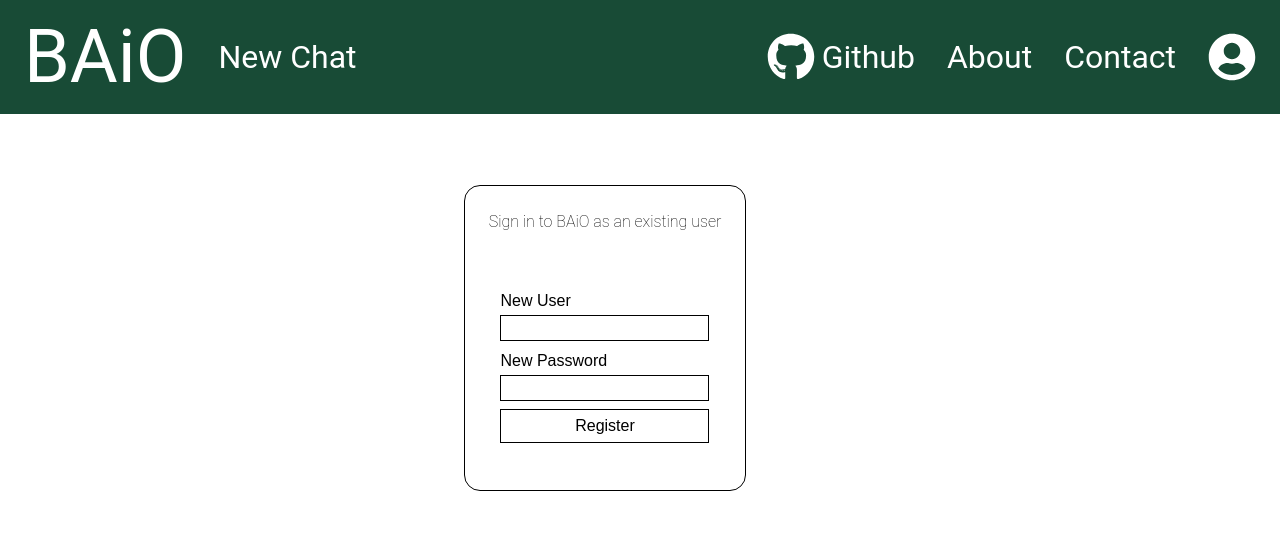
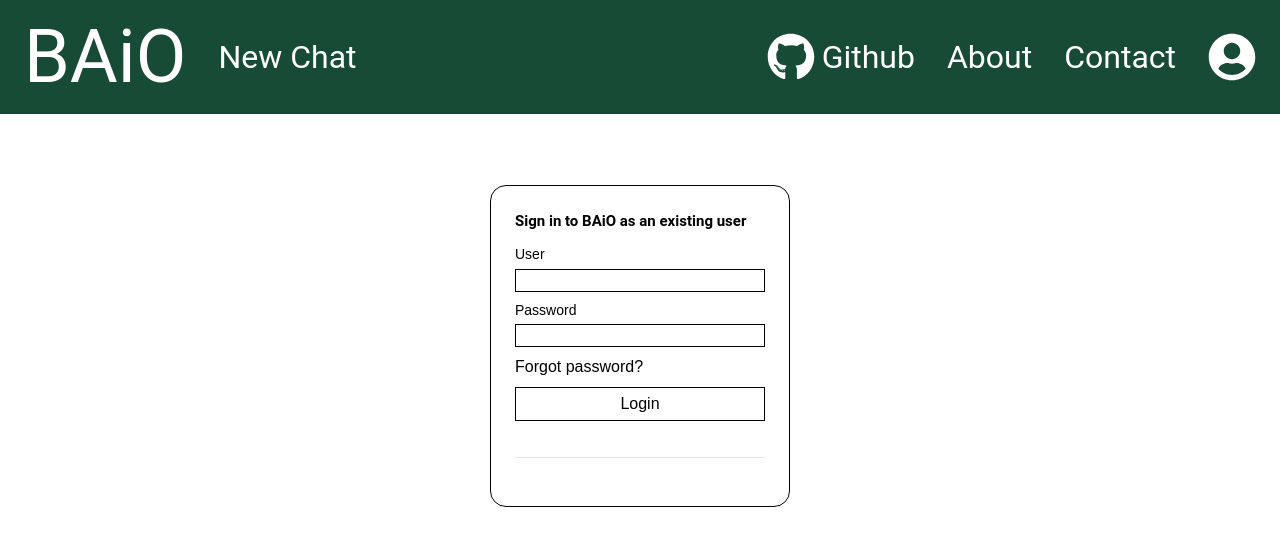
Before and after one commit to baioorg/BAiO_Frontend, a Next.js app in the folder baio_frontend/: page / in a window 1280 px wide. Shown: the top 546 px of the page. Built offline with nearby package versions, Linux system fonts and the light colour scheme.

Commit message:
building sign in form

```diff
--- a/baio_frontend/src/app/globals.css
+++ b/baio_frontend/src/app/globals.css
@@ -19,4 +19,9 @@ body {
   .text-balance {
     text-wrap: balance;
   }
+
+.link:hover {
+   text-decoration: underline;
 }
+
+}
--- a/baio_frontend/src/app/page.jsx
+++ b/baio_frontend/src/app/page.jsx
@@ -1,5 +1,5 @@
 import Header from "@/components/Header/Header";
-import LoginPage from "@/components/RegistrationPage/RegistrationPage"
+import LoginPage from "@/components/LoginPage/LoginPage"
 
 export default function App() {
   return (
--- a/baio_frontend/src/components/RegistrationPage/RegistrationForm.jsx
+++ b/baio_frontend/src/components/LoginPage/LoginForm.jsx
@@ -1,9 +1,11 @@
-//Adapted from https://github.com/KWaloen/My-Portolio-Website/blob/main/src/app/ReactProjects/LoginPage/page.tsx
+//https://github.com/KWaloen/My-Portolio-Website/blob/main/src/app/ReactProjects/LoginPage/LogInForm.tsx
 
-import { useState } from "react"
-import "./registrationPage.css"
+import { useState } from "react";
+import "./LoginPage.css";
+import Link from "next/link";
 
-export default function RegistrationForm(RegistrationFormProps) {
+
+export default function LogInForm(props) {
 
     const [username, setNewUsername] = useState("")
     const [password, setPassword] = useState("")
@@ -11,7 +13,7 @@ export default function RegistrationForm(RegistrationFormProps) {
     async function handleSubmit(event) {
         event.preventDefault();
             try {
-                const response = await fetch('/api/register', {
+                const response = await fetch('/api/login', {
                     method: 'POST',
                     headers: {
                         'Content-Type': 'application/json',
@@ -20,21 +22,22 @@ export default function RegistrationForm(RegistrationFormProps) {
                 });
 
                 if (response.ok) {
-                    alert('User registration succesful');
+                    alert('User login succesful');
                 } else {
-                    alert('Registration failed, user already taken');
+                    alert('User login failed');
                 }
             } catch (error) {
                 console.error('Error:', error);
-                alert('Error during registration');
+                alert('Error during login');
             }
         }
+
 
     function fieldsFilled(event) {
         if (username.length >= 5 && password.length >= 5) {
             return handleSubmit(event);
         } else {
-            alert('Both fields must be at least 5 characters long.');
+            alert('User login failed');
             return false;
         }
     }
@@ -43,7 +46,7 @@ export default function RegistrationForm(RegistrationFormProps) {
         <div className="logInContainer">
             <form onSubmit={fieldsFilled} className="new-item-form">
                 <div className="form-row">
-                    <label htmlFor="user">New User</label>
+                    <label htmlFor="user">User</label>
                     <input
                         value={username}
                         onChange={user => setNewUsername(user.target.value)}
@@ -51,14 +54,15 @@ export default function RegistrationForm(RegistrationFormProps) {
                         id="user" />
                 </div>
                 <div className="form-row">
-                    <label htmlFor="password">New Password</label>
+                    <label htmlFor="password">Password</label>
                     <input
                         value={password}
                         onChange={password => setPassword(password.target.value)}
                         type="text"
                         id="password" />
                 </div>
-                <button className="btn" type="submit">Register</button>
+                <Link className = "link" href="/">Forgot password?</Link>
+                <button className="btn" type="submit">Login</button>
             </form>
         </div>
     );
--- a/baio_frontend/src/components/RegistrationPage/registrationPage.css
+++ b/baio_frontend/src/components/LoginPage/LoginPage.css
@@ -4,9 +4,9 @@
     max-width: 600px;
 }
 
-.registration-page {
+.login-page {
     background-color: #fff;
-    max-width: 30em;
+    max-width:500em;
     text-align: start;
     display: flex;
     justify-content: center;
@@ -15,7 +15,6 @@
 }
 
 .content {
-    max-width: 80em;
     margin: 0 auto;
     background-color: #fff;
     color: black;
@@ -23,21 +22,24 @@
     border-radius: 1em;
     display: flex;
     flex-direction: column;
-    gap: 2rem;
     border: 1px solid rgb(0, 0, 0);
+    width: 300px; /*change width of sign in panel*/
 }
 
 .new-item-form {
     display: flex;
     flex-direction: column;
     gap: 0.5rem;
+    width: 100%;
 }
 
 .form-row {
     display: flex;
     flex-direction: column;
-    gap: 0.1rem;
-    max-width: 300px;
+    gap: 0.2rem;
+    max-width: 400em;
+    font-size: 14px;
+
   }
 
 .form-row input {
@@ -59,13 +61,9 @@
 }
 
 .content h1 {
-    font-size: 1em;
+    font-size: 15px;
     font-weight: 100;
-}
-
-.content p {
-    font-size: 1.25em;
-    line-height: 1.35em;
+    font-weight: bold;
 }
 
 .btn {
@@ -78,3 +76,8 @@
 .btn:focus-visible {
     background: hsla(352, 64%, 35%, 0.2);
   }
+
+.line {
+    margin-top: 1.5em;
+    margin-bottom: 1.5em;
+}
--- a/baio_frontend/src/components/RegistrationPage/RegistrationPage.jsx
+++ b/baio_frontend/src/components/LoginPage/LoginPage.jsx
@@ -3,8 +3,8 @@
 "use client";
 
 import { useState } from "react";
-import RegistrationForm from "./RegistrationForm";
-import "./registrationPage.css";
+import "./LoginPage.css";
+import LogInForm from "./LoginForm";
 
 export default function loginPage() {
   const [submittedUsername, setSubmittedUsername] = useState("");
@@ -17,10 +17,11 @@ export default function loginPage() {
 
   return (
     <div className="bracket">
-      <div className="registration-page">
+      <div className="loginPage-page">
         <div className="content">
           <h1> Sign in to BAiO as an existing user</h1>
-          <RegistrationForm onSubmit={takeInCredentials} />
+          <LogInForm onSubmit={takeInCredentials} />
+          <hr className = "line"/>
         </div>
       </div>
     </div>
```
